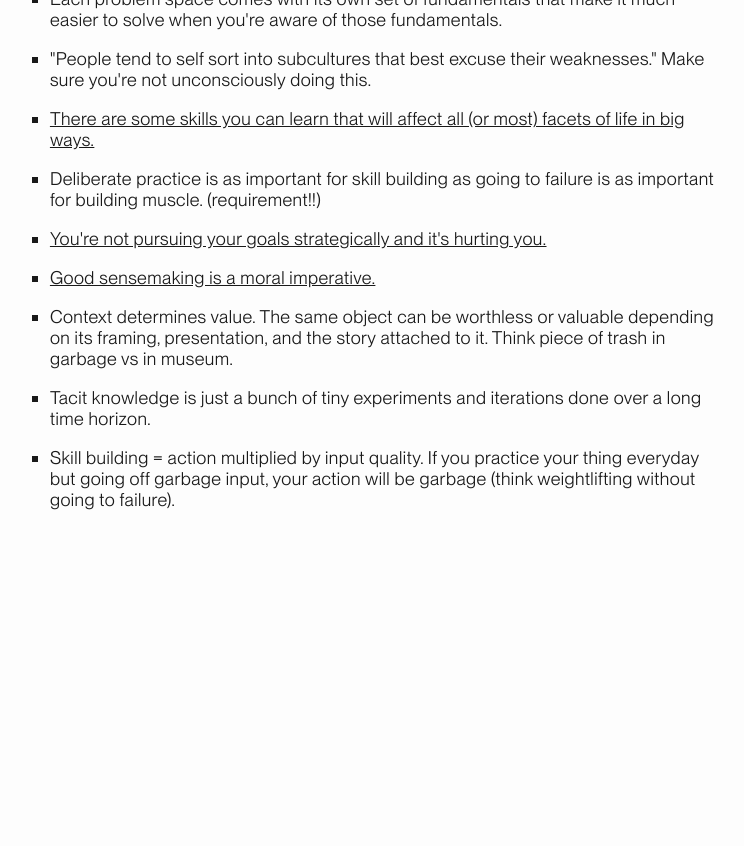
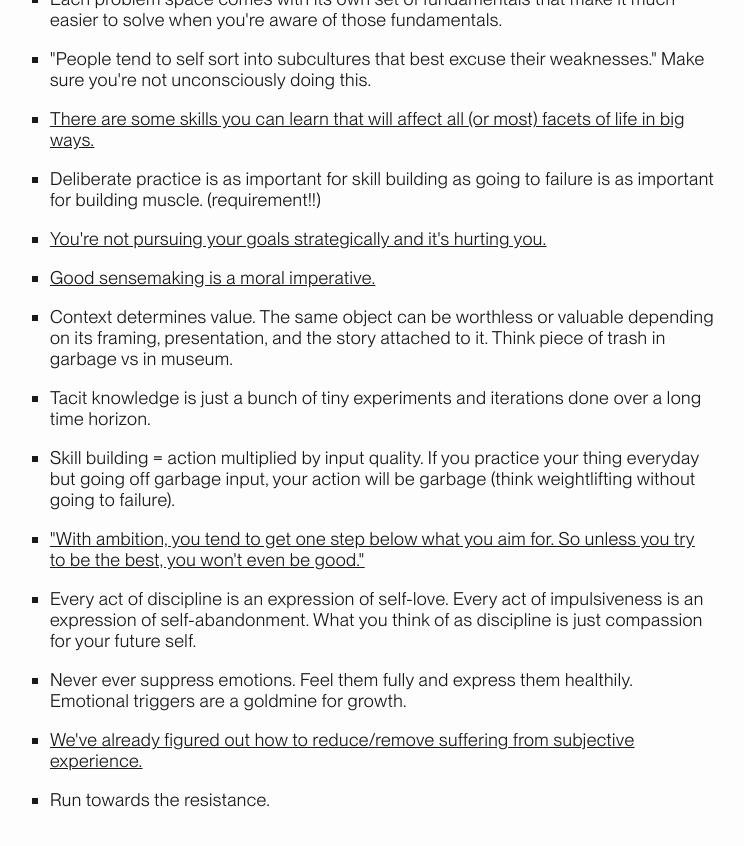
Before and after one commit to pxsswordprotected/personalsite, a Jekyll site: the page docs/principles.html, which Jekyll copies as it is, in a window 1280 px wide and 900 px high, scrolled down 2345 px. Shown: the top 846 px of the window, without its empty margins (258-1002 px from the left). Built offline with Jekyll 4.4.1, drawn with Linux system fonts in a browser that asks for light colours; before the commit the page ends 2945 px from its top, so only the background shows below that.

Commit message:
more principles added

```diff
--- a/docs/principles.html
+++ b/docs/principles.html
@@ -340,6 +340,33 @@
               action will be garbage (think weightlifting without going to
               failure).
             </li>
+            <li>
+              <a
+                href="https://x.com/paulg/status/1605321011012026369"
+                target="_blank"
+                >"With ambition, you tend to get one step below what you aim
+                for. So unless you try to be the best, you won't even be
+                good."</a
+              >
+            </li>
+            <li>
+              Every act of discipline is an expression of self-love. Every act
+              of impulsiveness is an expression of self-abandonment. What you
+              think of as discipline is just compassion for your future self.
+            </li>
+            <li>
+              Never ever suppress emotions. Feel them fully and express them healthily. Emotional triggers are a goldmine
+              for growth.
+            </li>
+            <li>
+              <a
+                href="https://x.com/nickcammarata/status/1958300389922738268"
+                target="_blank"
+                >We've already figured out how to reduce/remove suffering from
+                subjective experience.</a
+              >
+            </li>
+            <li>Run towards the resistance.</li>
           </ul>
         </section>
       </main>
```
